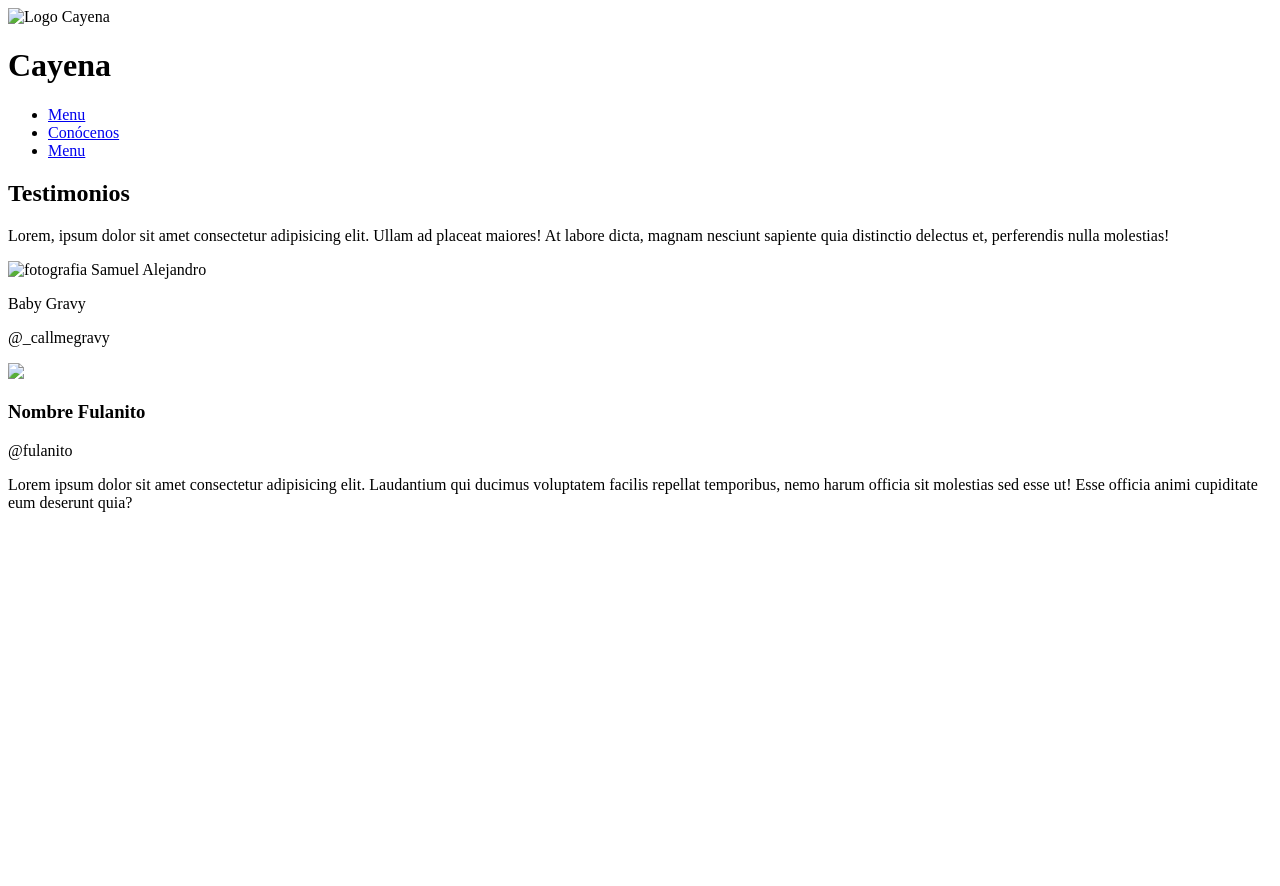
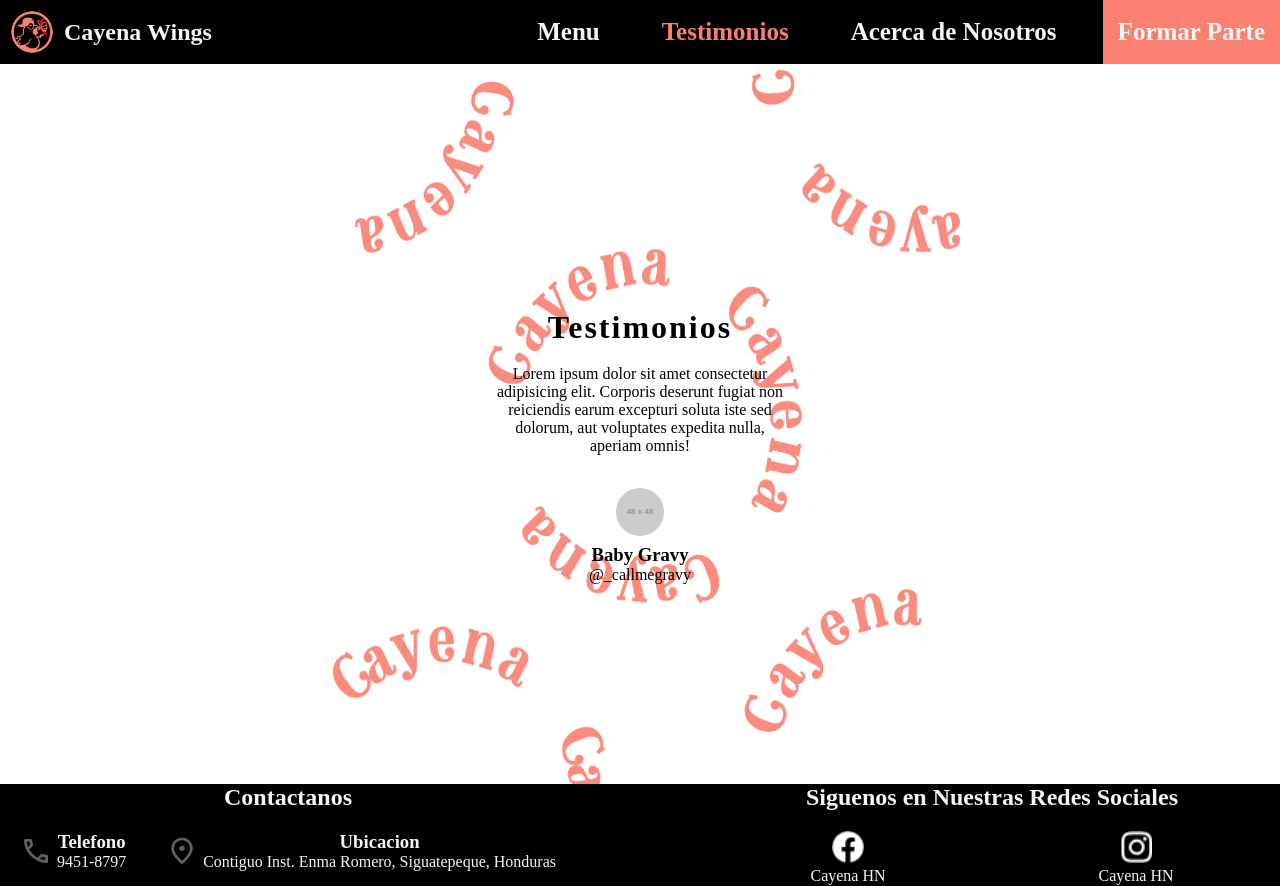
Before and after one commit to realeoncito/CayenaWings, a plain HTML site: page testimonios.html in a window 1280 px wide. Before the commit the page ends 800 px from the top, so only its background shows below. Drawn offline with Linux system fonts and the light colour scheme; placeholder pictures from the web are drawn by us.

Commit message:
Cambios en el css y creacion de un nuevo archivo para el manejo de colores

```diff
--- /dev/null
+++ b/res/styles/colors.css
@@ -0,0 +1,55 @@
+:root {
+    --DarkBlue: #0b109f;
+    --WhiteSmoke: whitesmoke;
+    --LightBlue: #2798e8;
+    --Salmon: #fa8071;
+    --Purple: #5d4aa3;
+    --Green: #d6f02b;
+    --Red: #e10001;
+    --Black: #000000;
+  }
+
+  /* Colores Fondo*/
+.Back-Black{
+    background-color: var(--Black);
+}
+
+.Back-LightBlue{
+    background-color: var(--LightBlue);
+}
+
+.Back-Salmon{
+    background-color: var(--Salmon);
+}
+
+.Back-DarkBlue{
+    background-color: var(--DarkBlue);
+}
+
+/*Fondos con transparencia*/
+.FondoBlanco{
+    background-color: rgba(255, 255, 255, 0.835);
+
+}
+
+/* Colores de fuente */
+
+.Color-WhiteSmoke{
+    color: var(--WhiteSmoke);
+}
+
+.Color-Salmon{
+    color: var(--Salmon);
+}
+
+.Color-LightBlue{
+    color: var(--LightBlue);
+}
+
+.Color-Black{
+    color: var(--Black);
+}
+
+.Color-DarkBlue{
+    color: var(--Back-DarkBlue);
+}
--- a/res/styles/main.css
+++ b/res/styles/main.css
@@ -1,27 +1,15 @@
-:root {
-    --Back-DarkBlue: #0b109f;
-    --color-WhiteSmoke: whitesmoke;
-  }
 
-
-*{margin: 0;
-box-sizing: border-box;
-list-style: none;
-text-decoration: none;}
-
-/* Colores */
-
-#Back-DarkBlue{
-    background-color: var(--Back-DarkBlue);
+*{
+    margin: 0;
+    box-sizing: border-box;
+    list-style: none;
+    text-decoration: none;
 }
 
-#Color-WhiteSmoke{
-    color: var(--color-WhiteSmoke);
-}
 
 header{
     width: 100%;
-    height: 128px;
+    height: 64px;
     position: fixed;
     top: 0;
     right: 0;
@@ -44,8 +32,8 @@ header nav a{
 }
 
 .logo{
-    width: 128px;
-    height: 128px;
+    width: 64px;
+    height: 64px;
 }
 
 header nav div h1{
@@ -71,8 +59,99 @@ header nav ul{
 /* punto de quiebre 910px */
 
 main{
-    margin-top: 128px;
+    margin-top: 64px;
 }
+
+
+
+img{
+    width: 32px;
+    height: 32px;
+}
+
+.heroPanel{
+    /*Declaramos un  nuevo plano cartesiano*/
+    display: flex;
+    position: relative;
+    height: 90vh;
+    width: 100%;
+    justify-content: center;
+}
+
+.heroPanel .Container{
+    position: relative;
+    height: 100%;
+    width: 50%;
+    justify-content: center;
+    display: flex;
+}
+
+/*Imagen de fondo*/
+.heroPanel .Container img{
+    position: absolute;
+    top: 0;
+    left: 0;
+    height: 100%;
+    width: 100%;
+}
+
+.heroPanel .Container .Contenido{
+    position: absolute;
+    top: calc(50% - 150px);
+    width: 50%;
+    display: block;
+    text-align: center;
+    padding: 1rem;
+
+}
+
+.heroPanel .Container .Contenido h2{
+    padding: 1.2rem;
+    font-size: xx-large;
+    letter-spacing: 2px;
+
+}
+
+.heroPanel .Container .Contenido .NombrePie{
+    margin-top: 25px;
+    position: relative;
+    display: flex;
+    justify-content: space-between;
+    align-items: center;
+    flex-direction: column;
+    height: 80px;
+    width: 100%;
+
+}
+/*
+.heroPanel .Container .Contenido .NombrePie div{
+    position: relative;
+    display: flex;
+    justify-content: left;
+}
+    */
+
+.heroPanel .Container .Contenido .NombrePie img{
+    position: relative;
+    width: 48px;
+    height: 48px;
+    border-radius: 50%;
+    margin: 0.5rem;
+
+}
+
+.heroPanel .Container .Contenido .NombrePie span{
+    display: flex;
+    align-items: center;
+    flex-direction: column;
+}
+
+.NombrePie h3{
+    margin: 0rem 0.5rem;
+
+}
+
+/*Revisar vision en movil del footer.*/
 
 footer{
   display: flex;
@@ -83,12 +162,10 @@ footer{
   justify-content: space-between;
   padding: 0;
   width: 100%;
+  overflow: hidden;
 }
 
-img{
-    width: 32px;
-    height: 32px;
-}
+
 
 .footer-seccion1{
     display: flex;
@@ -110,12 +187,19 @@ img{
     justify-content: space-around;
 }
 
+.footer-seccion2 h3, p{
+    display: none;
+}
+
 .footer-seccion3{
     display: flex;
     flex-flow: column wrap;
     align-items: center;
     gap: 5px;
+    padding-bottom: 15px;
 }
+
+/*Media Queries*/
 
 @media (min-width: 710px) {
     .menu_hamburguesa{
@@ -138,6 +222,7 @@ img{
 
     header nav ul li a{
         font-size: 25px;
+        padding: 0.8rem 1rem;
         font-weight: bold;
         height: 100%;
         display: flex;
@@ -151,6 +236,15 @@ img{
     .HeaderFormar{
         display: none;
     }
+
+    .footer-seccion2 h3, p{
+        display: flex;
+        flex-flow: wrap;
+        align-items: center;
+        justify-content: space-around;
+    }
+
+
 }
 
 @media (min-width:1024px) {
@@ -163,7 +257,9 @@ img{
         display: flex;
         background-color: white;
         color: black;
-        padding: 0 15px 0 5px;
+        padding: 0 15px 0 15px;
+        align-items: center;
+        justify-content: center;
         /* trbl */
     }
 
--- a/testimonios.html
+++ b/testimonios.html
@@ -6,44 +6,59 @@ Seccion del sitio web en el que se colocaran la opinion de clientes satisfechos
 <html>
 
     <head>
+        <link rel="icon" type="image/x-icon" href="res/icon.png"/>
         <meta charset="UTF-8">
         <meta name="viewport" content="width=device-width, initial-scale=1.0">
+        <link rel="stylesheet" href="res/styles/main.css"/>
+        <link rel="stylesheet" href="res/styles/colors.css"/>
         <title>Cayena Wings - Testimonios</title>
     </head>
 
     <body>
-        <header class="Header">
-            <!--Agregar referencia al logo salmon-->
-            <img src="res/logos/--Pagina" alt="Logo Cayena"/>
-            <h1 class="TituloHeader">Cayena</h1>
-            <div class="Menu">
-                <nav>
-                    <ul>
-                        <li><a href="menu.html">Menu</a></li>
-                        <li><a href="conocenos.html">Conócenos</a></li>
-                        <li><a href="menu.html">Menu</a></li>
+        <header class="Back-Black">
+            <!--Se deja el logo dentro del nav porque llevara a la pagina principal.-->
+            <nav>
+                <a href="index.html">
+                    <img class="logo" src="res/logos/negro-salmon.jpg" alt="Logo Cayena Salmon"/>
+                    <h1 class="Color-WhiteSmoke">Cayena Wings</h1>
+                </a>
 
-                    </ul>
-                </nav>
-            </div>
+                <ul>
+                    <li><a href="menu.html" class="HeaderMenu Color-WhiteSmoke">Menu</a></li>
+                    <li><a href="testimonios.html" class="HeaderTestimonios Color-Salmon">Testimonios</a></li>
+                    <li><a href="conocenos.html" class="HeaderAcerca Color-WhiteSmoke">Acerca de Nosotros</a></li>
+                    <li><a  class="HeaderFormar Back-Salmon Color-WhiteSmoke">Formar Parte</a></li>
+
+                </ul>
+            </nav>
 
         </header>
 
-        <main>
+        <main style="height: 90vh;background-image: url(res/fondos/blanco-salmon.jpg);">
+
             <section class="heroPanel">
-                <div class="TestimonioPrincipal">
-                    <h2 class="TituloPrincipal">Testimonios</h2>
-                    <p>Lorem, ipsum dolor sit amet consectetur adipisicing elit. Ullam ad placeat maiores! At labore dicta, magnam nesciunt sapiente quia distinctio delectus et, perferendis nulla molestias!</p>
-                    <div class="NombreTestimonio">
-                        <img src="res/logos/--Agregar" alt="fotografia Samuel Alejandro">
-                        <p class="NombreTestimonio">Baby Gravy</p>
-                        <p>@_callmegravy</p>
+                <div class="Container">
+                    <img src="res/fondos/blanco-salmon.jpg" alt="fondo blanco y salmon"/>
+                    <div id="FondoBlanco" class="Contenido">
+                        <h2>Testimonios</h2>
+                        <p>Lorem ipsum dolor sit amet consectetur adipisicing elit. Corporis deserunt fugiat non reiciendis earum excepturi soluta iste sed dolorum, aut voluptates expedita nulla, aperiam omnis!</p>
+                        <div class="NombrePie">
+                            <img src="https://placehold.co/48x48" alt="foto de cliente">
+                            <span>
+                                <h3>Baby Gravy</h3>
+                                <p>@_callmegravy</p>
+                            </span>
+
+                        </div>
                     </div>
                 </div>
+
             </section>
+
 
             <section class="TestimoniosExtra">
                 <!--Se necesitaran grillas para acomodar el contenido de manera adecuada-->
+                <!--
                 <section class="Testimonios">
                     <div class="Tarjeta">
                         <span class="TituloTarjeta">
@@ -55,14 +70,55 @@ Seccion del sitio web en el que se colocaran la opinion de clientes satisfechos
 
                     </div>
                 </section>
+                -->
 
             </section>
 
 
         </main>
 
-        <footer class="Footer">
-            <div></div>
+        <footer class="Back-Black">
+
+            <div class="footer-seccion1">
+                <h2 class="Color-WhiteSmoke">Contactanos</h2>
+                <div class="footer-seccion2">
+                    <div class="footer-seccion3">
+                    <img src="./res/iconos/telefono.png" alt="telefono">
+                        <div>
+                            <h3 class="Color-WhiteSmoke">Telefono</h3>
+                            <p class="Color-WhiteSmoke">9451-8797</p>
+                        </div>
+                    </div>
+                    <a href="ubicacion.html">
+                        <div class="footer-seccion3">
+                            <img src="./res/iconos/ubicacion.png" alt="Ubicacion">
+                                <div>
+                                    <h3 class="Color-WhiteSmoke">Ubicacion</h3>
+                                    <p class="Color-WhiteSmoke">Contiguo Inst. Enma Romero, Siguatepeque, Honduras</p>
+                                </div>
+                            </div>
+                    </a>
+
+                </div>
+            </div>
+
+            <div class="footer-seccion1">
+                <h2 class="Color-WhiteSmoke">Siguenos en Nuestras Redes Sociales</h2>
+                <div class="footer-seccion2">
+                    <div>
+                        <a href="https://www.facebook.com/search/top?q=cayena%20hn&locale=hr_HR" target="_blank">
+                            <img src="./res/iconos/facebook.png" alt="Facebook">
+                            <p class="Color-WhiteSmoke">Cayena HN</p>
+                        </a>
+                    </div>
+                    <div>
+                        <a href="https://www.instagram.com/cayenahn?igsh=MTcwdjk0MXoxbHpsZw==" target="_blank">
+                            <img src="./res/iconos/instagram.png" alt="Instagram">
+                            <p class="Color-WhiteSmoke">Cayena HN</p>
+                        </a>
+                    </div>
+                </div>
+            </div>
 
         </footer>
 
```
Also changed, not shown: index.html (+28 -22 lines), res/fondos/blanco-salmon.jpg (added), res/logos/negro-salmon.jpg (added), 2 other files.
